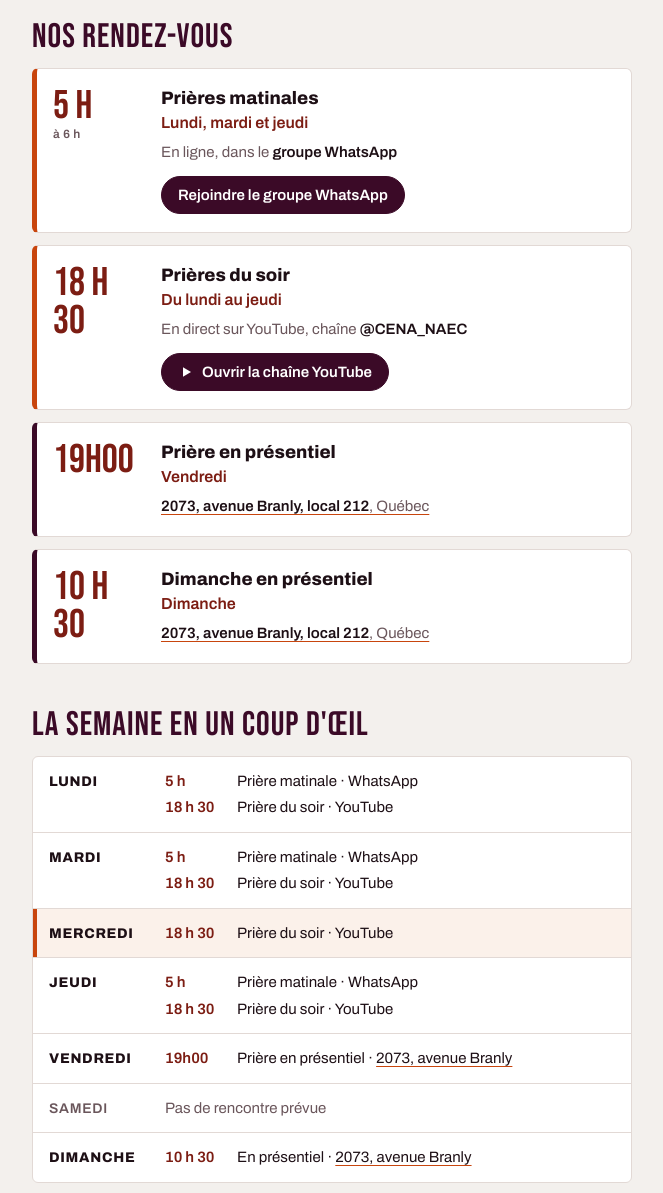
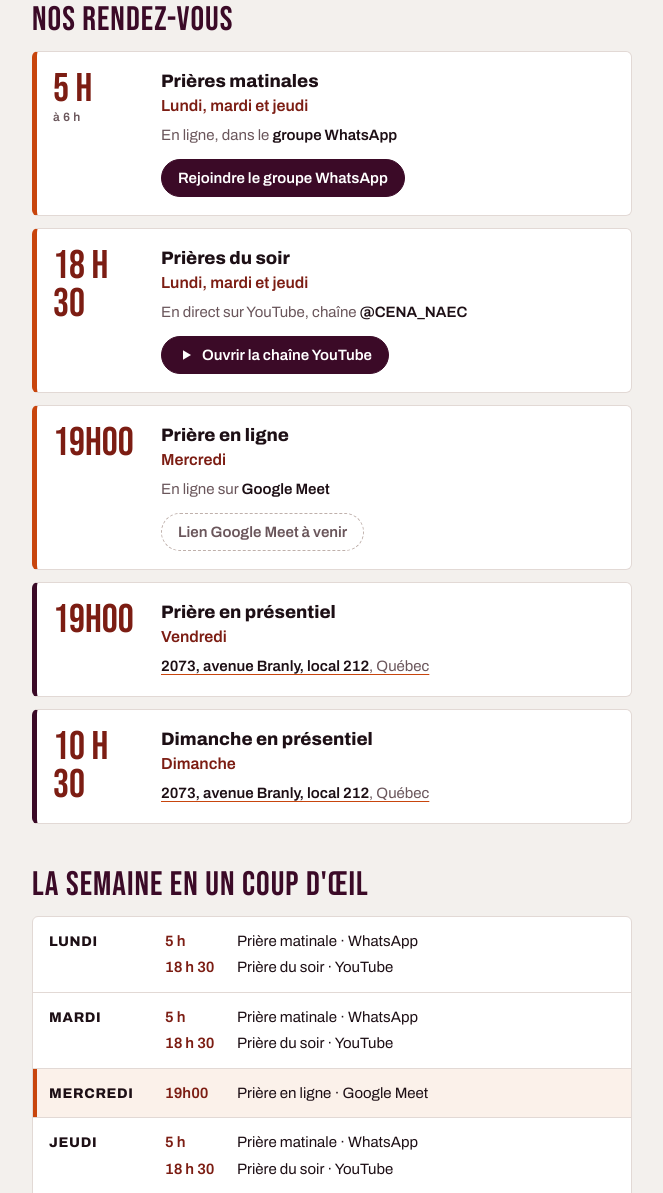
Before and after one commit to petermvwala/ciel-ouvert-21, a plain HTML site: page index.html in a window 1280 px wide. Shown: the part 894-2087 px from the top of the page, without its empty margins (308-971 px from the left). Drawn offline with Linux system fonts and the light colour scheme.

Commit message:
Wednesday: online prayer on Google Meet at 19h00
Co-Authored-By: Claude Opus 5.5 <noreply@anthropic.com>
Claude-Session: https://claude.ai/code/session_01D8hsF9ehJnkfZDUgGV33Sb

```diff
--- a/index.html
+++ b/index.html
@@ -206,13 +206,25 @@
         <div class="hour">18 h 30</div>
         <div>
           <h3>Prières du soir</h3>
-          <p class="days">Du lundi au jeudi</p>
+          <p class="days">Lundi, mardi et jeudi</p>
           <p class="where">En direct sur YouTube, chaîne <b>@CENA_NAEC</b></p>
           <div class="actions">
             <a class="btn" href="https://www.youtube.com/@CENA_NAEC">
               <svg viewBox="0 0 16 16" fill="currentColor" aria-hidden="true"><path d="M5 3.2v9.6L13 8z"/></svg>
               Ouvrir la chaîne YouTube
             </a>
+          </div>
+        </div>
+      </article>
+
+      <article class="rdv">
+        <div class="hour">19h00</div>
+        <div>
+          <h3>Prière en ligne</h3>
+          <p class="days">Mercredi</p>
+          <p class="where">En ligne sur <b>Google Meet</b></p>
+          <div class="actions">
+            <span class="btn pending" id="meet">Lien Google Meet à venir</span>
           </div>
         </div>
       </article>
@@ -246,7 +258,7 @@
         <li><time>5 h</time><span>Prière matinale · WhatsApp</span></li>
         <li><time>18 h 30</time><span>Prière du soir · YouTube</span></li></ul></div>
       <div class="day" data-d="3"><div class="name">Mercredi</div><ul>
-        <li><time>18 h 30</time><span>Prière du soir · YouTube</span></li></ul></div>
+        <li><time>19h00</time><span>Prière en ligne · Google Meet</span></li></ul></div>
       <div class="day" data-d="4"><div class="name">Jeudi</div><ul>
         <li><time>5 h</time><span>Prière matinale · WhatsApp</span></li>
         <li><time>18 h 30</time><span>Prière du soir · YouTube</span></li></ul></div>
@@ -302,8 +314,9 @@
   var MORNING = [5, 0, 60, 'Prière matinale', 'En ligne · groupe WhatsApp', 'Rejoindre le groupe WhatsApp', WA];
   var EVENING = [18, 30, 90, 'Prière du soir', 'En direct · YouTube @CENA_NAEC', 'Ouvrir la chaîne YouTube', YT];
   var FRIDAY  = [19, 0, 120, 'Prière en présentiel', ADDR, 'Voir l’itinéraire', MAPS];
+  var MEET    = [19, 0, 90, 'Prière en ligne', 'En ligne · Google Meet', '', ''];
   var SUNDAY  = [10, 30, 150, 'Dimanche en présentiel', ADDR, 'Voir l’itinéraire', MAPS];
-  var WEEK = { 0: [SUNDAY], 1: [MORNING, EVENING], 2: [MORNING, EVENING], 3: [EVENING],
+  var WEEK = { 0: [SUNDAY], 1: [MORNING, EVENING], 2: [MORNING, EVENING], 3: [MEET],
                4: [MORNING, EVENING], 5: [FRIDAY], 6: [] };
   var DAYS = ['dimanche', 'lundi', 'mardi', 'mercredi', 'jeudi', 'vendredi', 'samedi'];
   var MONTHS = ['janvier', 'février', 'mars', 'avril', 'mai', 'juin', 'juillet', 'août', 'septembre', 'octobre', 'novembre', 'décembre'];
@@ -364,7 +377,7 @@
     document.getElementById('next-where').textContent = e.where;
     document.getElementById('next-count').textContent = live ? 'Rejoignez-nous maintenant' : countdown(e.start - now);
     var b = document.getElementById('next-btn');
-    b.textContent = e.btn; b.href = e.href; b.parentNode.hidden = false;
+    b.textContent = e.btn; b.href = e.href; b.parentNode.hidden = !e.href;
     box.hidden = false;
   }
   try { render(); setInterval(render, 30000); } catch (err) {}
```
